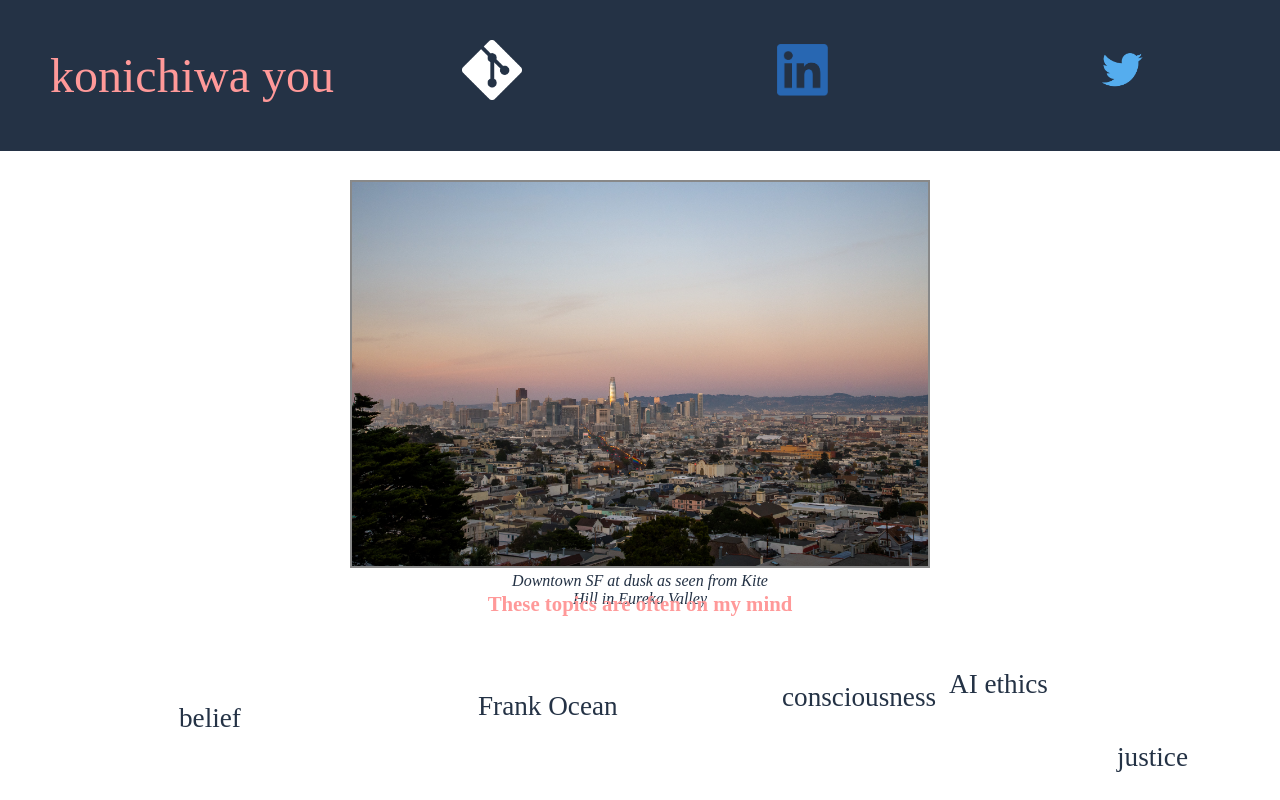
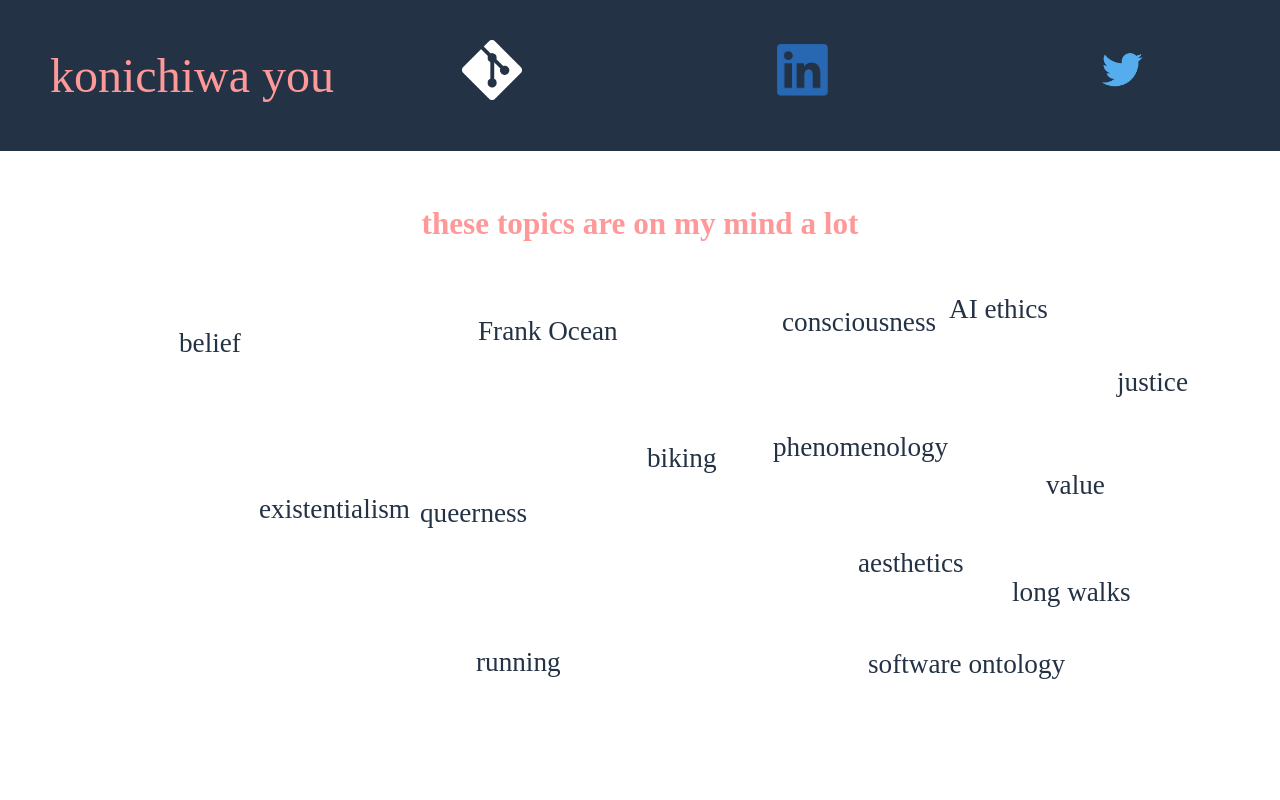
Before and after one commit to jdpachter/jdpachter.github.io, an Angular app: page /wordcloud in a window 1280 px wide. Shown: the top 800 px of the page. Built offline with nearby package versions, Linux system fonts and the light colour scheme.

Commit message:
Fix router wordcloud div, small formatting tweaks

```diff
--- a/src/app/bio/bio.component.html
+++ b/src/app/bio/bio.component.html
@@ -11,13 +11,15 @@
         <span [appHighlight]="'cs'"> Computer Science</span> and
         <span [appHighlight]="'phl'">Philosophy</span>.
         Nobody loves a bio, <a class="wcLink" routerLink="/wordcloud">here's a better way to get to know me.</a></p>
+        <div class="bioPic">
+          <img src="{{currentImgUrl}}">
+          <div class="bioCaption">
+            {{caption}}
+            </div>
+          </div>
       </div>
-      <div class="bioPic">
-        <img src="{{currentImgUrl}}">
-        <div class="bioCaption">
-          {{caption}}
-          </div>
-        </div>
+
+
 
       <div class="word-cloud-section">
         <router-outlet></router-outlet>
--- a/src/app/bio/bio.component.scss
+++ b/src/app/bio/bio.component.scss
@@ -9,6 +9,7 @@
 
 .bioCaption {
   color: #243245;
+  font-size: 12pt;
   font-style: oblique;
   width: 20%;
   margin: auto;
--- a/src/app/wordcloud/wordcloud.component.html
+++ b/src/app/wordcloud/wordcloud.component.html
@@ -1,5 +1,5 @@
 <div class="wordcloud-description">
-  <h4> These topics are often on my mind</h4>
+  <h2> these topics are on my mind a lot</h2>
   </div>
 <div class = "word-cloud" #wordCloud>
     <div appPhrase *ngFor="let phrase of allPhrases"><a href={{phrase.link}}>{{phrase.text}}</a></div>
```
Also changed, not shown: 4 other files (tests, documents, lock files or other folders).
